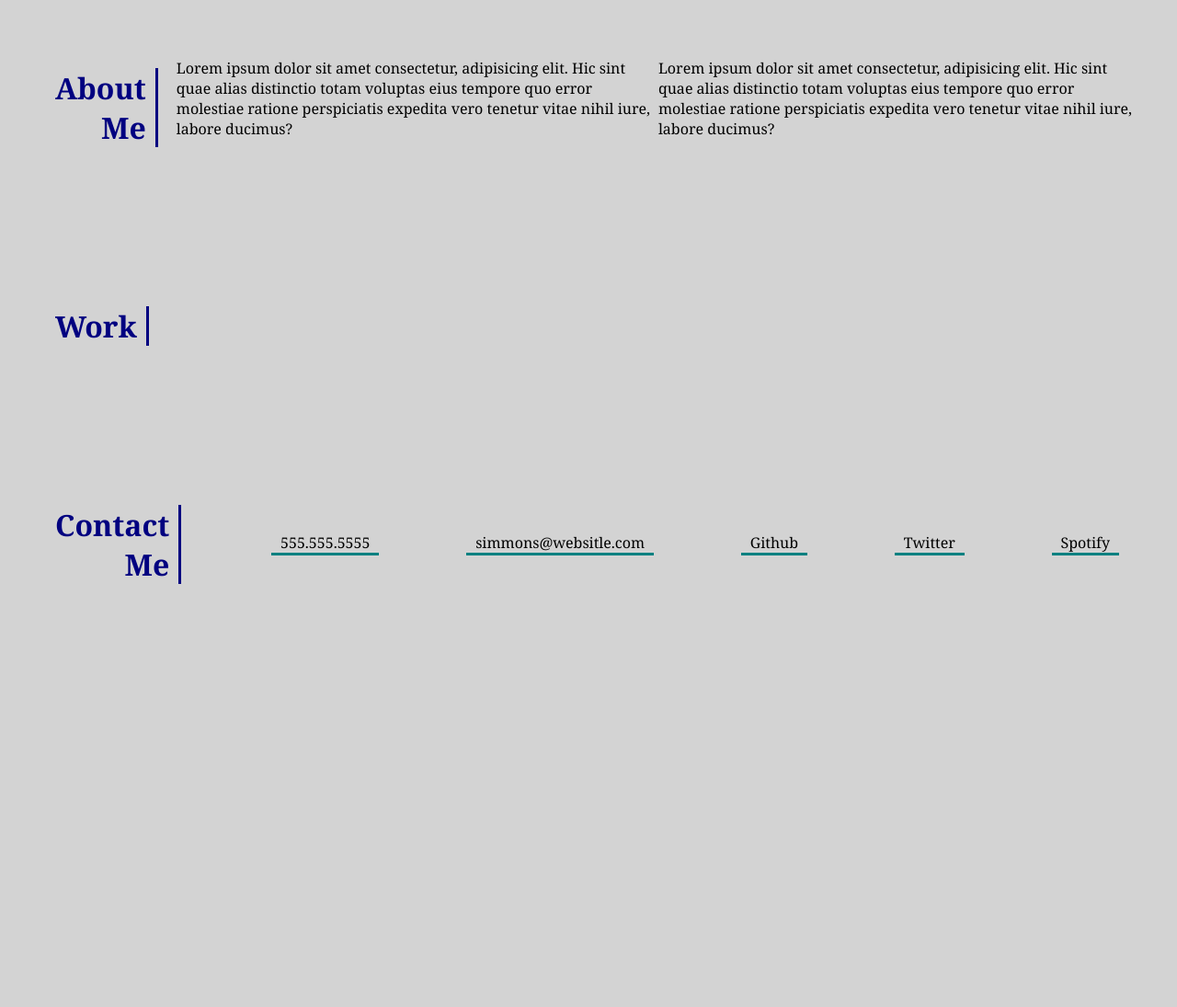
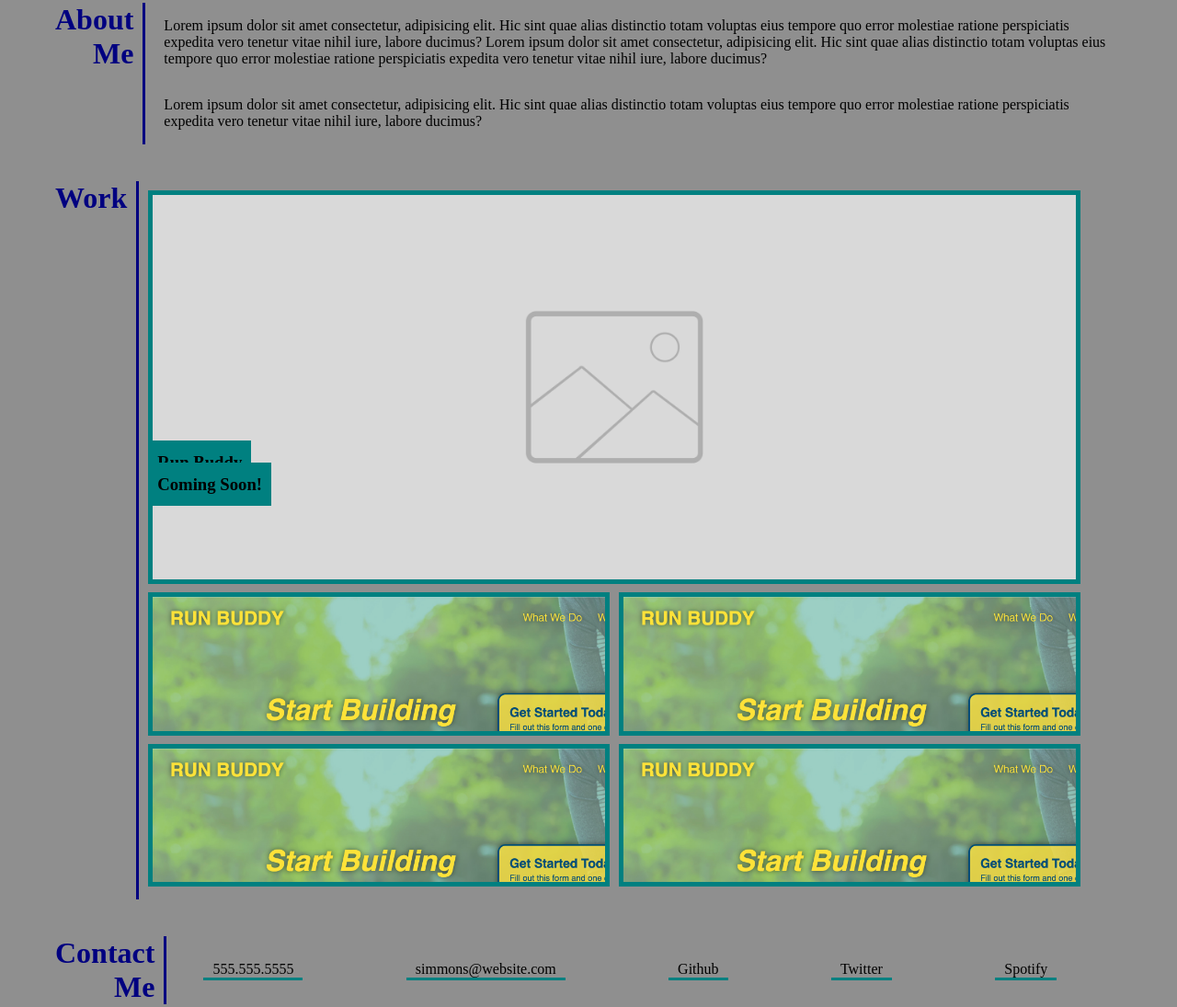
Before and after one commit to simmonsW/simmonsW.github.io, a plain HTML site: page index.html in a window 1280 px wide. Shown: the part 245-1340 px from the top of the page at 92% size. Before the commit the page ends 966 px from the top, so only its background shows below. Drawn offline with Linux system fonts and the light colour scheme.

Commit message:
fleshed out work structure

```diff
--- a/assets/style.css
+++ b/assets/style.css
@@ -2,8 +2,10 @@ body {
   margin: 0;
   padding: 0;
   box-sizing: border-box;
+  /*
   font-family: Georgia, 'Times New Roman', Times, serif;
-  background-color: lightgray;
+  */
+  background-color: rgb(143, 143, 143);
 }
 
 /*********
@@ -100,23 +102,85 @@ nav ul li a {
 
 .section-title {
   display: flex;
-  justify-content: flex-start;
   border-right: 3px solid navy;
   font-size: 32px;
   text-align: right;
   padding-right: 10px;
   color: navy;
+  margin: 0;
 }
 
 /***********
 * ABOUT ME *
 ***********/
 
-#about-me p {
+.about-me-wrapper {
   display: flex;
   flex-wrap: wrap;
-  width: 100%;
+}
+
+.about-me-content {
+  display: flex;
+  flex-wrap: wrap;
+  flex-direction: column;
+}
+
+#about-me p {
   padding-left: 20px;
+}
+
+/*******
+* WORK *
+*******/
+
+#work {
+  display: flex;
+}
+
+.work-container {
+  display: flex;
+  flex-wrap: wrap;
+  padding-top: 10px;
+  padding-bottom: 10px;
+  max-width: 1024px;
+}
+
+.example-info {
+  display: inline-block;
+  background-color: teal;
+  position: absolute;
+  align-self: flex-end;
+  bottom: 5px;
+  padding-left: 10px;
+  padding-right: 10px;
+  line-height: 0.5;
+
+}
+
+.run-buddy {
+  margin: auto 10px auto 10px;
+  display: flex;
+}
+
+.work-example {
+  display: flex;
+  flex-wrap: wrap;
+  justify-content: space-between;
+  flex: 2 40%;
+  margin: 5px 10px auto 10px;
+}
+
+.work-example img {
+  border: 5px solid teal;
+  max-height: 100%;
+  max-width: 100%;
+}
+
+.run-buddy img {
+  border: 5px solid teal;
+  max-width: 100%;
+  max-height: 100%;
+
 }
 
 /*************
@@ -125,7 +189,6 @@ nav ul li a {
 
 #contact-me {
   display: flex;
-  justify-content: space-between;
   flex-wrap: wrap;
 }
 
@@ -143,7 +206,6 @@ nav ul li a {
   display: inline-block;
   padding-right: 10px;
   padding-left: 10px;
-  margin: auto 3px;
 }
 
 #contact-me ul li a {
@@ -152,14 +214,14 @@ nav ul li a {
 }
 
 main section {
-  padding: 60px;
+  padding: 20px 60px;
 }
 
 /************
 * UTILITIES *
 ************/
 
+
 .flex-title {
   display: flex;
-
 }
--- a/index.html
+++ b/index.html
@@ -40,16 +40,19 @@
                     <h2 class="section-title">
                         About <br /> Me
                     </h2>
-                    <div class="flex-title">
-                        <div class="">
+                    <div class="about-me-wrapper">
+                        <div class="about-me-content">
                             <p>
                                 Lorem ipsum dolor sit amet consectetur, adipisicing elit.
+                                Hic sint quae alias distinctio totam voluptas eius tempore quo error
+                                molestiae ratione perspiciatis expedita vero tenetur vitae nihil iure,
+                                labore ducimus? Lorem ipsum dolor sit amet consectetur, adipisicing elit.
                                 Hic sint quae alias distinctio totam voluptas eius tempore quo error
                                 molestiae ratione perspiciatis expedita vero tenetur vitae nihil iure,
                                 labore ducimus?
                             </p>
                         </div>
-                        <div>
+                        <div class="about-me-content">
                             <p>
                                 Lorem ipsum dolor sit amet consectetur, adipisicing elit.
                                 Hic sint quae alias distinctio totam voluptas eius tempore quo error
@@ -66,6 +69,48 @@
                         Work
                     </h2>
                 </div>
+                <div class="work-container">
+                    <div class="run-buddy">
+                        <div class="example-info">
+                            <h3>
+                                Run Buddy
+                            </h3>
+                            <P>HTML / CSS</P>
+                        </div>
+                        <a href="/">
+                            <img src="assets/images/placeholder.png" alt="Run Buddy sample image" />
+                        </a>
+
+                    </div>
+                    <div class="work-example">
+                        <div class="example-info">
+                            <h3>
+                                Coming Soon!
+                            </h3>
+                        </div>
+                        <a href="/">
+                            <img src="assets/images/run-buddy-image.png" alt="Run Buddy sample image" />
+                        </a>
+                    </div>
+                    <div class="work-example">
+                        <div class="example-info"></div>
+                        <a href="/">
+                            <img src="assets/images/run-buddy-image.png" alt="Run Buddy sample image" />
+                        </a>
+                    </div>
+                    <div class="work-example">
+                        <div class="example-info"></div>
+                        <a href="/">
+                            <img src="assets/images/run-buddy-image.png" alt="Run Buddy sample image" />
+                        </a>
+                    </div>
+                    <div class="work-example">
+                        <div class="example-info"></div>
+                        <a href="/">
+                            <img src="assets/images/run-buddy-image.png" alt="Run Buddy sample image" />
+                        </a>
+                    </div>
+                </div>
             </section>
             <section id="contact-me">
                 <div class="flex-title">
@@ -78,7 +123,7 @@
                         555.555.5555
                     </li>
                     <li>
-                        <a href="mailto:simmons@website.com">simmons@websitle.com</a>
+                        <a href="mailto:simmons@website.com">simmons@website.com</a>
                     </li>
                     <li>
                         <a href="Github">Github</a>
```
Also changed, not shown: assets/images/placeholder.png (added), assets/images/run-buddy-image.png (added).
